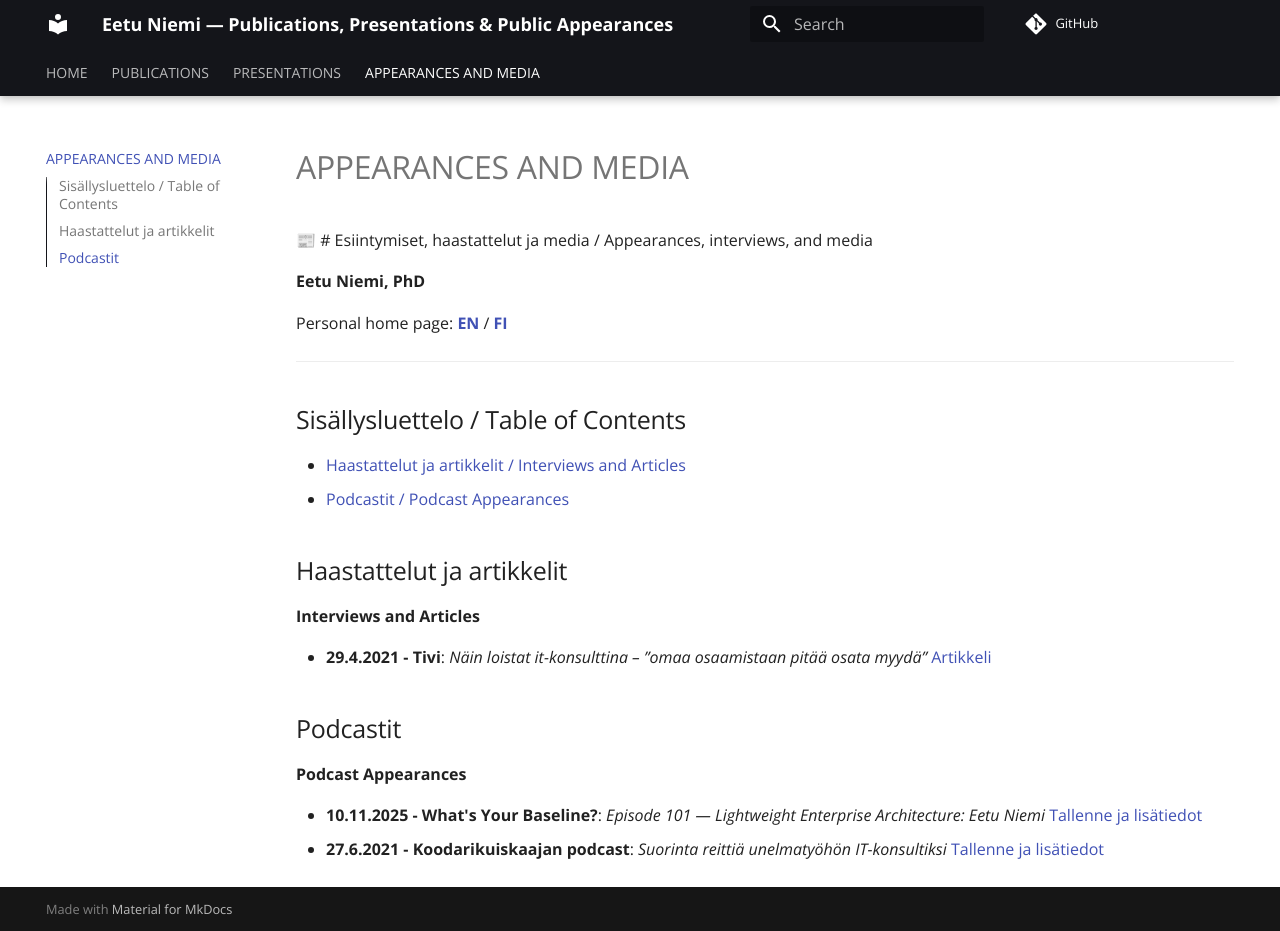
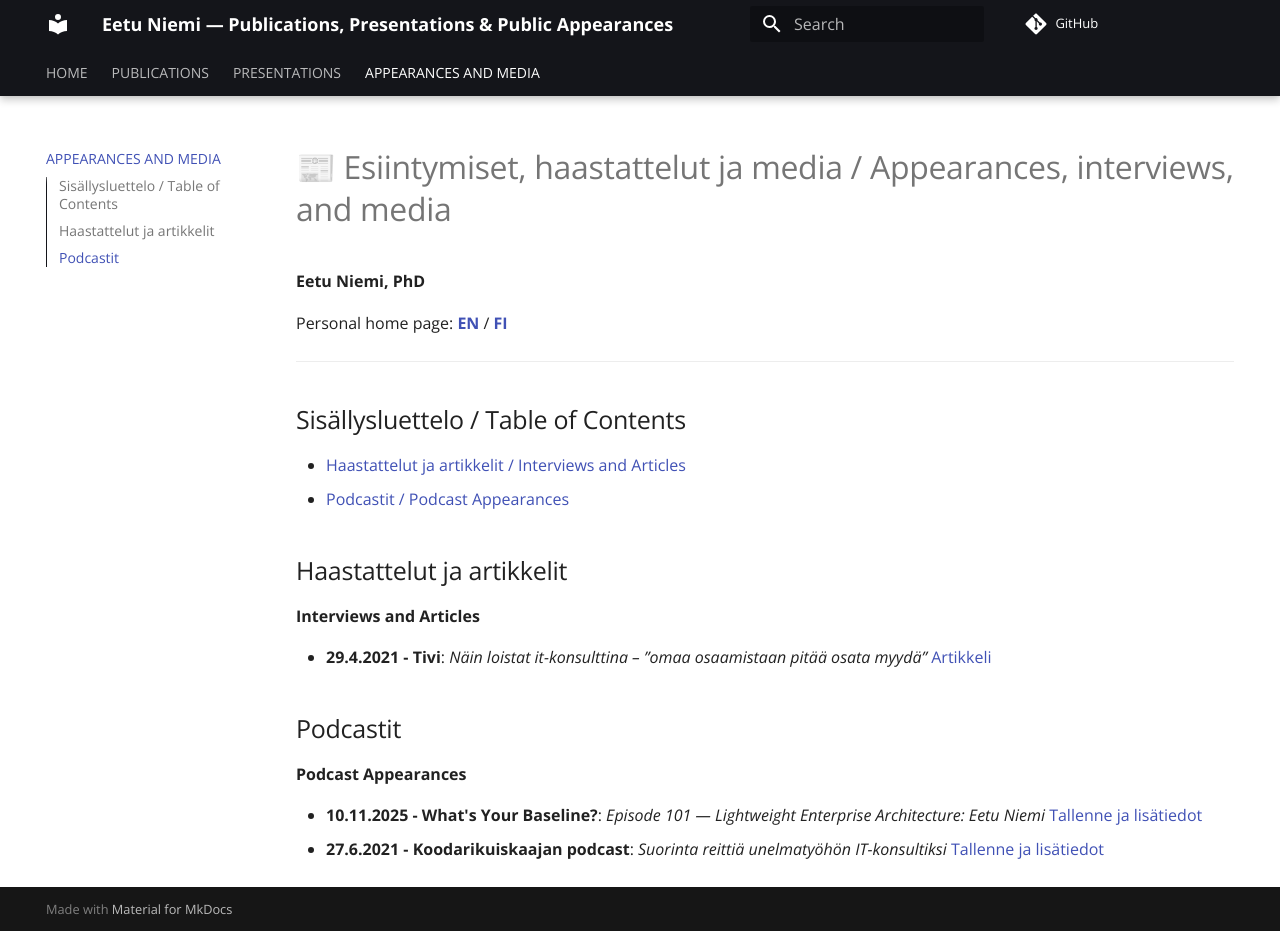
Before and after one commit to eetuniemiphd/eetuniemi, an MkDocs documentation site: the page built from docs/appearances-media-eetu-niemi.md, in a window 1280 px wide and 931 px high. Built offline with MkDocs 1.6.1 and Material for MkDocs 9.7.7, drawn with Linux system fonts in a browser that asks for light colours; comment, search, counter and statistics services are not loaded.

Commit message:
Update appearances-media-eetu-niemi.md

```diff
--- a/docs/appearances-media-eetu-niemi.md
+++ b/docs/appearances-media-eetu-niemi.md
@@ -1,4 +1,4 @@
-📰 # Esiintymiset, haastattelut ja media / Appearances, interviews, and media
+# 📰 Esiintymiset, haastattelut ja media / Appearances, interviews, and media
 
 **Eetu Niemi, PhD**
 
```
